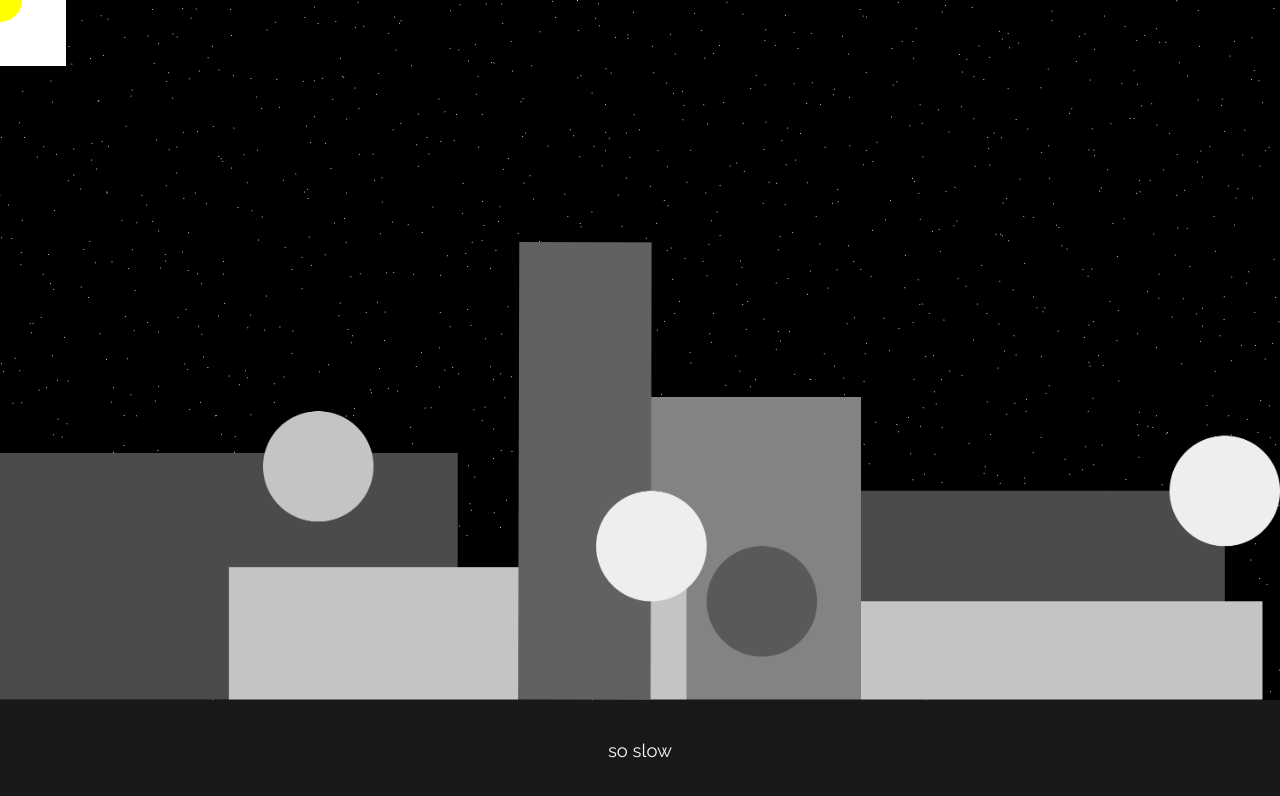
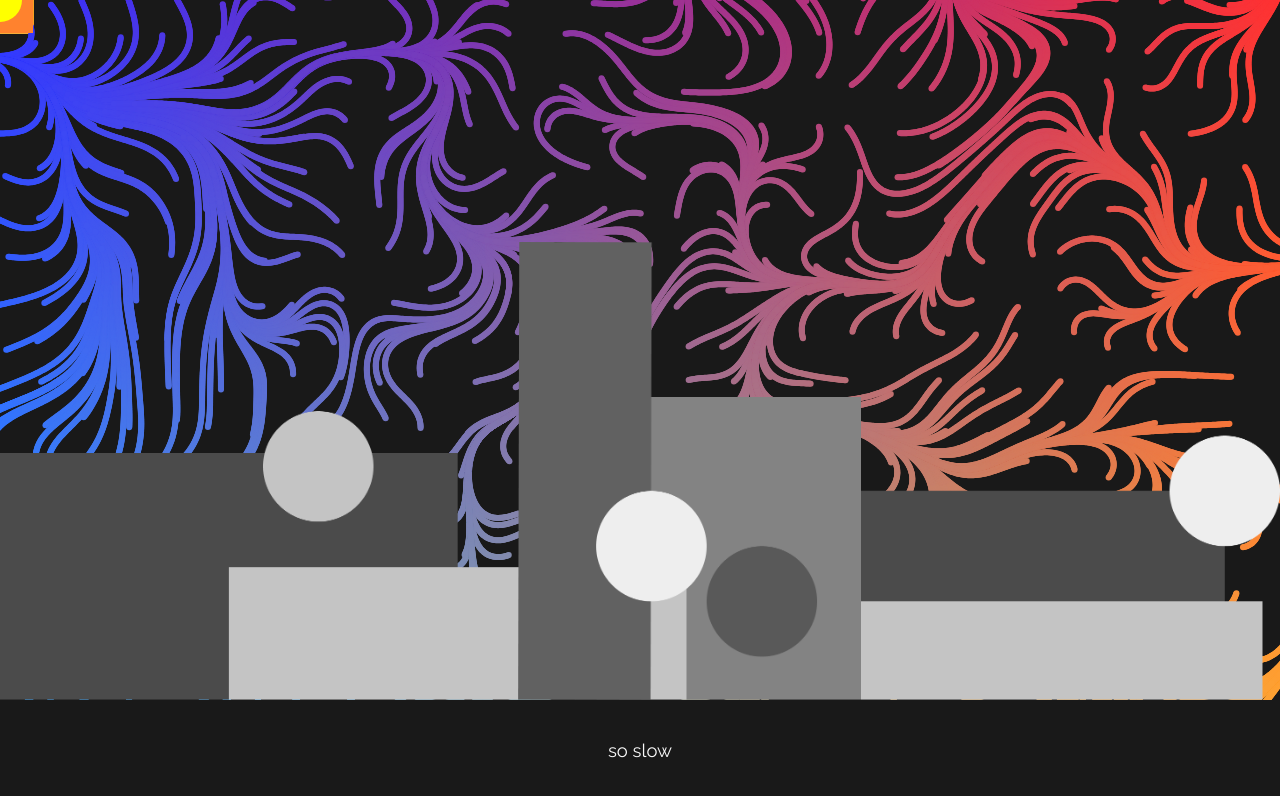
Before and after one commit to BryanPan342/e-motion, a React app: page /story1 in a window 1280 px wide. Shown: the top 796 px of the page. Built offline with nearby package versions, Linux system fonts and the light colour scheme.

Commit message:
add some colors

```diff
--- a/src/components/sketches/test3.ts
+++ b/src/components/sketches/test3.ts
@@ -2,26 +2,28 @@ import p5 from 'p5';
 
 export default function sketch(p: p5): void {
   let canvas: p5.Renderer;
-  let x = 1;
-  let y = 1;
+  let xo = 1;
+  let yo = 1;
   const easing = 0.1;
   let points:p5.Vector[] = [];
+  let mult = 0.005;
 
   p.setup = () => {
     canvas = p.createCanvas(window.innerWidth, window.innerHeight);
     canvas.id('p5-background');
+    p.angleMode(p.DEGREES);
+    p.rectMode(p.CENTER);
+    p.noiseDetail(2,0.75);
 
-
-    const density = 50;  // number of points in each row.
+    const density = 30;  // number of points in each row.
     const space = window.innerWidth / density;  // distance between each point
 
     for (let x = 0; x < window.innerWidth; x += space) {
 			for (let y = 0; y < window.innerHeight; y += space) {
-				const pp = p.createVector(x, y);
+				const pp = p.createVector(x + p.random(-10, 10), y + p.random(-10, 10));
 				points.push(pp);
 			}
 		}
-
 
   };
 
@@ -30,26 +32,35 @@ export default function sketch(p: p5): void {
   };
 
   p.draw = () => {
-    p.background('black');
+    // p.background("black");
+
     p.noStroke();
     p.fill(255);
     for (let i = 0; i < points.length; i++){
-      const angle = p.map(p.noise(points[i].x,points[i].y) , 0 , 1 , 0 , 720);
+      const r = p.map(points[i].x, 0, window.innerWidth, 50, 255);
+      const g = p.map(points[i].y, 0, window.innerWidth, 50, 255);
+      const b = p.map(points[i].x, 0, window.innerWidth, 255, 50);
+      // const alpha = p.map(p.dist(window.innerWidth/ 2, window.innerHeight / 2, points[i].x, points[i].y), 0, 350, 600, 0);
+      p.fill(r,g,b);
+
+      const angle = p.map(p.noise(points[i].x * mult,points[i].y * mult) , 0 , 1 , 0 , 720);
+
 
       points[i].add(p.createVector(p.cos(angle),p.sin(angle)));
-      p.ellipse(points[i].x, points[i].y, 1);
+      p.ellipse(points[i].x, points[i].y, 6);
     }
 
 
-    const dx = p.mouseX - x;
-    x += dx * easing;
+    const dx = p.mouseX - xo;
+    xo += dx * easing;
 
-    const dy = p.mouseY - y;
-    y += dy * easing;
+    const dy = p.mouseY - yo;
+    yo += dy * easing;
 
-    p.square(x, y, 66);
+    p.square(xo, yo, 66);
     p.fill('yellow');
     p.ellipse(p.mouseX, p.mouseY, 44);
     p.fill('red');
+
   };
 }
```
